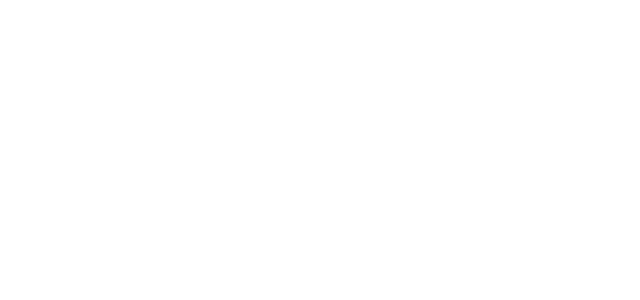
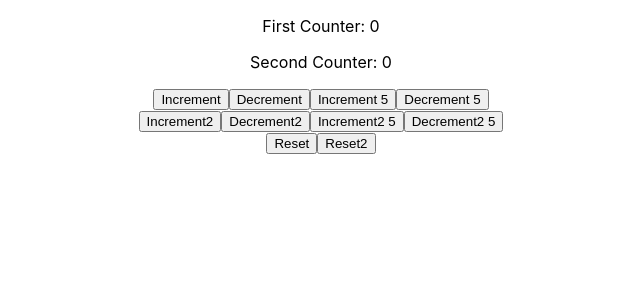
Before and after one commit to NeerajVermaGPS/React_Tutorial, a React (Create React App) app: page / in a window 1280 px wide. Shown: the top 300 px of the page, without its empty margins (319-959 px from the left). Built offline with nearby package versions, Linux system fonts and the light colour scheme.

Commit message:
Learned about useContext and useReducer Hooks in React

```diff
--- a/src/HooksApp.js
+++ b/src/HooksApp.js
@@ -1,7 +1,11 @@
 import './App.css';
 import React/* , { useState } */ from 'react'
+import UseReducerHookTwo from './components/Hooks/UseReducerHookTwo';
+// import FetchData from './components/Hooks/FetchData';
 // import UseStateHook from './components/Hooks/UseStateHook';
 // import UseEffectHook from './components/Hooks/UseEffectHook';
+// import UseContextHook from './components/Hooks/UseContextHook';
+// import UseReducerHook from './components/Hooks/UseReducerHook';
 // import UseEffectHookTwo from './components/Hooks/UseEffectHookTwo';
 // import UseEffectHookThree from './components/Hooks/UseEffectHookThree';
 
@@ -16,6 +20,10 @@ function HooksApp() {
       {/* <UseEffectHookTwo /> */}
       {/* <button onClick={() => setDisplay(!display)}>Toggle Display</button>
       {display ? <UseEffectHookThree /> : ""} */}
+      {/* <FetchData /> */}
+      {/* <UseContextHook /> */}
+      {/* <UseReducerHook /> */}
+      <UseReducerHookTwo />
     </div>
   )
 }
--- /dev/null
+++ b/src/components/Hooks/FetchData.js
@@ -0,0 +1,34 @@
+import axios from 'axios'
+import React, { useEffect, useState } from 'react'
+import PostUI from "../HTTPSRqsts/PostUI"
+
+function FetchData() {
+    // const [posts, setPosts] = useState([])
+    const [post, setPost] = useState({})
+    const [id, setId] = useState(1)
+    const [btnId, setBtnId] = useState(1)
+
+    useEffect(()=>{
+        // axios.get("https://jsonplaceholder.typicode.com/posts")
+        axios.get(`https://jsonplaceholder.typicode.com/posts/${btnId}`)
+            .then((resp) =>{
+                // setPosts(resp.data)
+                setPost(resp.data)
+                console.log(resp.data)
+            })
+            .catch((e) => {
+                console.log(e)
+            })
+    }, [btnId])
+
+  return (
+    <div>
+        <input type="text" value={id} onChange={e => setId(e.target.value)}/>
+        <button onClick={() => {setBtnId(id)}}>Fetch Post with id: {id}</button>
+        <PostUI key={post["id"]} userId={post["userId"]} title={post["title"]} post={post["body"]}/>
+      {/* {posts.map(postE => <PostUI key={postE["id"]} userId={postE["userId"]} title={postE["title"]} post={postE["body"]}/>)} */}
+    </div>
+  )
+}
+
+export default FetchData
--- /dev/null
+++ b/src/components/Hooks/UseContextHook.js
@@ -0,0 +1,19 @@
+import React from 'react'
+import CompA from './Context/CompA'
+
+export const UserContext = React.createContext()
+export const ChannelContext = React.createContext()
+
+function UseContextHook() {
+  return (
+    <div>
+      <UserContext.Provider value="Madam">
+        <ChannelContext.Provider value="Complicated">
+            <CompA/>
+        </ChannelContext.Provider>
+      </UserContext.Provider>
+    </div>
+  )
+}
+
+export default UseContextHook
--- /dev/null
+++ b/src/components/Hooks/UseReducerHook.js
@@ -0,0 +1,30 @@
+import React, { useReducer } from 'react'
+
+// Uses the useReducer for simple states
+const initialState = 0
+
+const reducer = (state, action) =>{
+    switch(action){
+        case "increment":
+            return state + 1
+        case "decrement":
+            return state - 1
+        case "reset":
+            return initialState
+        default:
+            return state
+    }
+}
+function UseReducerHook() {
+    const [count, dispatchCount] = useReducer(reducer, initialState)
+  return (
+    <div>
+      <p>{count}</p>
+      <button onClick={()=>{dispatchCount("increment")}}>Increment</button>
+      <button onClick={()=>{dispatchCount("decrement")}}>Decrement</button>
+      <button onClick={()=>{dispatchCount("reset")}}>Reset</button>
+    </div>
+  )
+}
+
+export default UseReducerHook
--- /dev/null
+++ b/src/components/Hooks/UseReducerHookTwo.js
@@ -0,0 +1,49 @@
+import React, { useReducer } from 'react'
+
+const initialCount = {
+    firstCounter: 0,
+    secondCounter: 0
+}
+const reducer = (state, action) =>{
+    switch(action.type){
+        case "increment":
+            return {...state, firstCounter: state.firstCounter + action.value}
+        case "decrement":
+            return {...state, firstCounter: state.firstCounter - action.value}
+        case "increment2":
+            return {...state, secondCounter: state.secondCounter + action.value}
+        case "decrement2":
+            return {...state, secondCounter: state.secondCounter - action.value}
+        case "reset":
+            return {...state, firstCounter: 0}
+        case "reset2":
+            return {...state, secondCounter: 0}
+        default:
+            return state
+    }
+}
+
+function UseReducerHookTwo() {
+    const [count, dispatchCount] = useReducer(reducer, initialCount)
+
+  return (
+    <div>
+      <p>First Counter: {count.firstCounter}</p>
+      <p>Second Counter: {count.secondCounter}</p>
+      <button onClick={() => {dispatchCount({type: "increment", value: 1})}}>Increment</button>
+      <button onClick={() => {dispatchCount({type: "decrement", value: 1})}}>Decrement</button>
+      <button onClick={() => {dispatchCount({type: "increment", value: 5})}}>Increment 5</button>
+      <button onClick={() => {dispatchCount({type: "decrement", value: 5})}}>Decrement 5</button>
+      <br />
+      <button onClick={() => {dispatchCount({type: "increment2", value: 1})}}>Increment2</button>
+      <button onClick={() => {dispatchCount({type: "decrement2", value: 1})}}>Decrement2</button>
+      <button onClick={() => {dispatchCount({type: "increment2", value: 5})}}>Increment2 5</button>
+      <button onClick={() => {dispatchCount({type: "decrement2", value: 5})}}>Decrement2 5</button>
+      <br />
+      <button onClick={() => {dispatchCount({type: "reset"})}}>Reset</button>
+      <button onClick={() => {dispatchCount({type: "reset2"})}}>Reset2</button>
+    </div>
+  )
+}
+
+export default UseReducerHookTwo
```
Also changed, not shown: src/components/Hooks/Context/CompA.js (added, +12 -0 lines), src/components/Hooks/Context/CompB.js (added, +17 -0 lines), src/components/Hooks/Context/CompC.js (added, +21 -0 lines).
